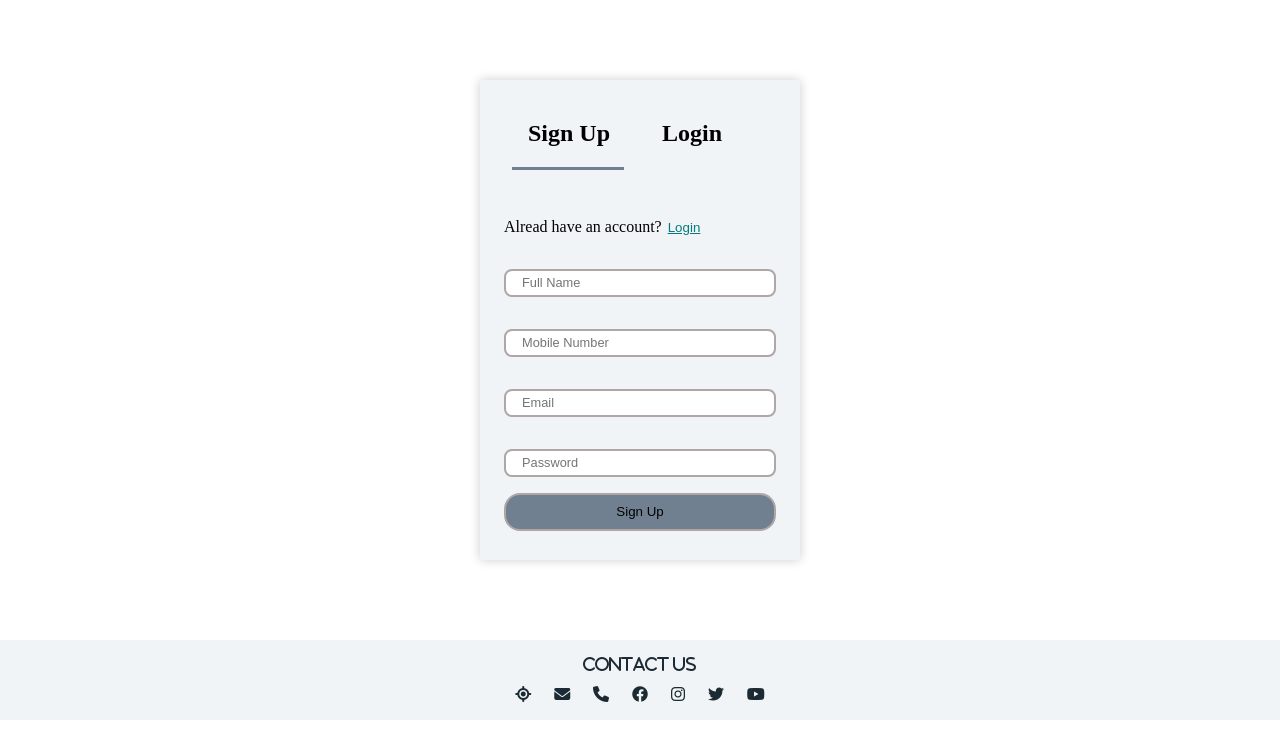
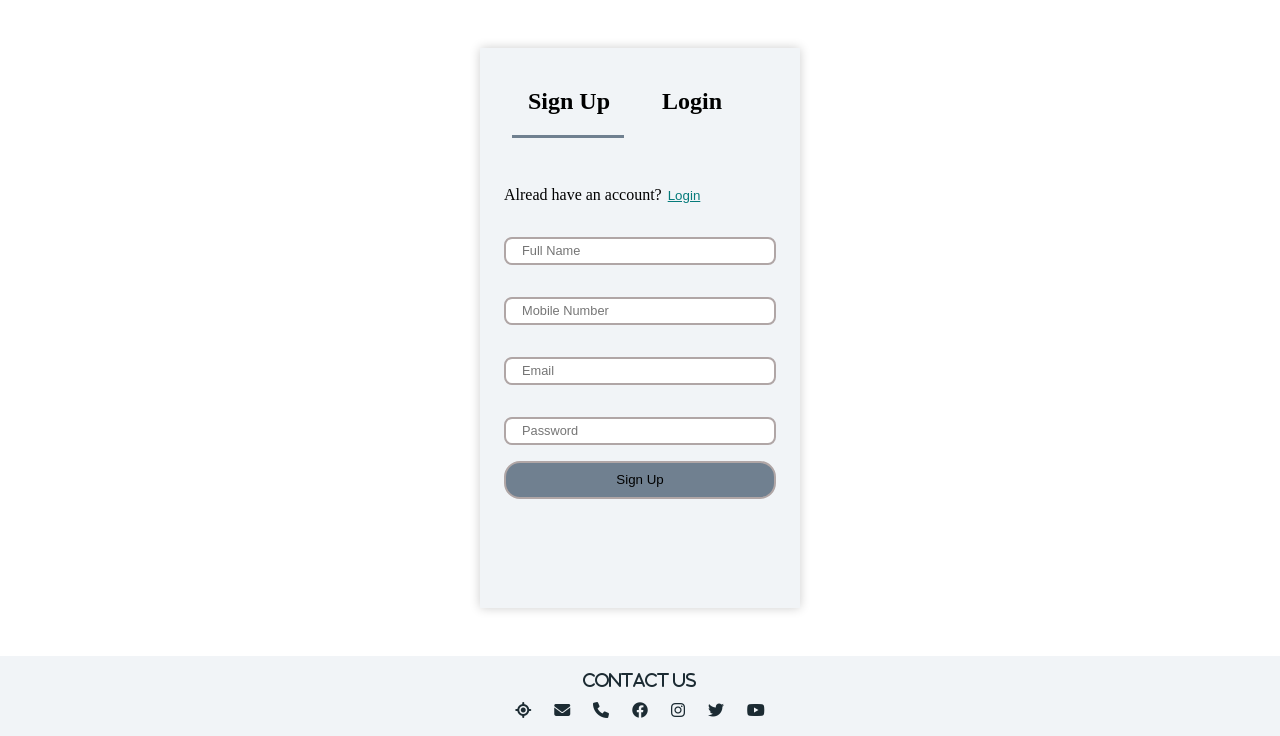
Before and after one commit to TheFactory001/learningPortal, a Flask app: page /login in a window 1280 px wide. Shown: the part 80-816 px from the top of the page. Run offline with Flask 2, Linux system fonts and the light colour scheme; some libraries are stand-ins or nearby versions.

Commit message:
impl basic changes

```diff
--- a/firestoreDB.py
+++ b/firestoreDB.py
@@ -38,3 +38,5 @@ def getUserData(email):
     except Exception as e :
         print("Error getting info", e)
         return "Error getting info, enter valid email"
+def save_user():
+    pass
--- a/static/css/login.css
+++ b/static/css/login.css
@@ -27,7 +27,7 @@ body{
     width: 20rem;
     margin-top: 3rem;
     margin-bottom: 3rem;
-    height: 30rem;
+    height: 35rem;
     background-color: #f1f4f7;
     padding:20px 0;
     box-shadow: 0 0 10px 0 rgba(0,0,0,0.2);
--- a/templates/login.html
+++ b/templates/login.html
@@ -54,7 +54,9 @@
         Sign Up
       </button>
     </p>
+
     <input id="loginEmail" name="email" type="email" placeholder="Email" />
+    <i><img src="{{url_for('static',filename='img/eye.png')}}" alt="" height="20px"></i>
     <input id="loginPassword" name="password" type="password" placeholder="Password" />
     <button class="btn">Login</button>
   </form>
```
Also changed, not shown: README.md, static/img/eye.png (added), static/img/no_eye.png (added), 1 other file.
